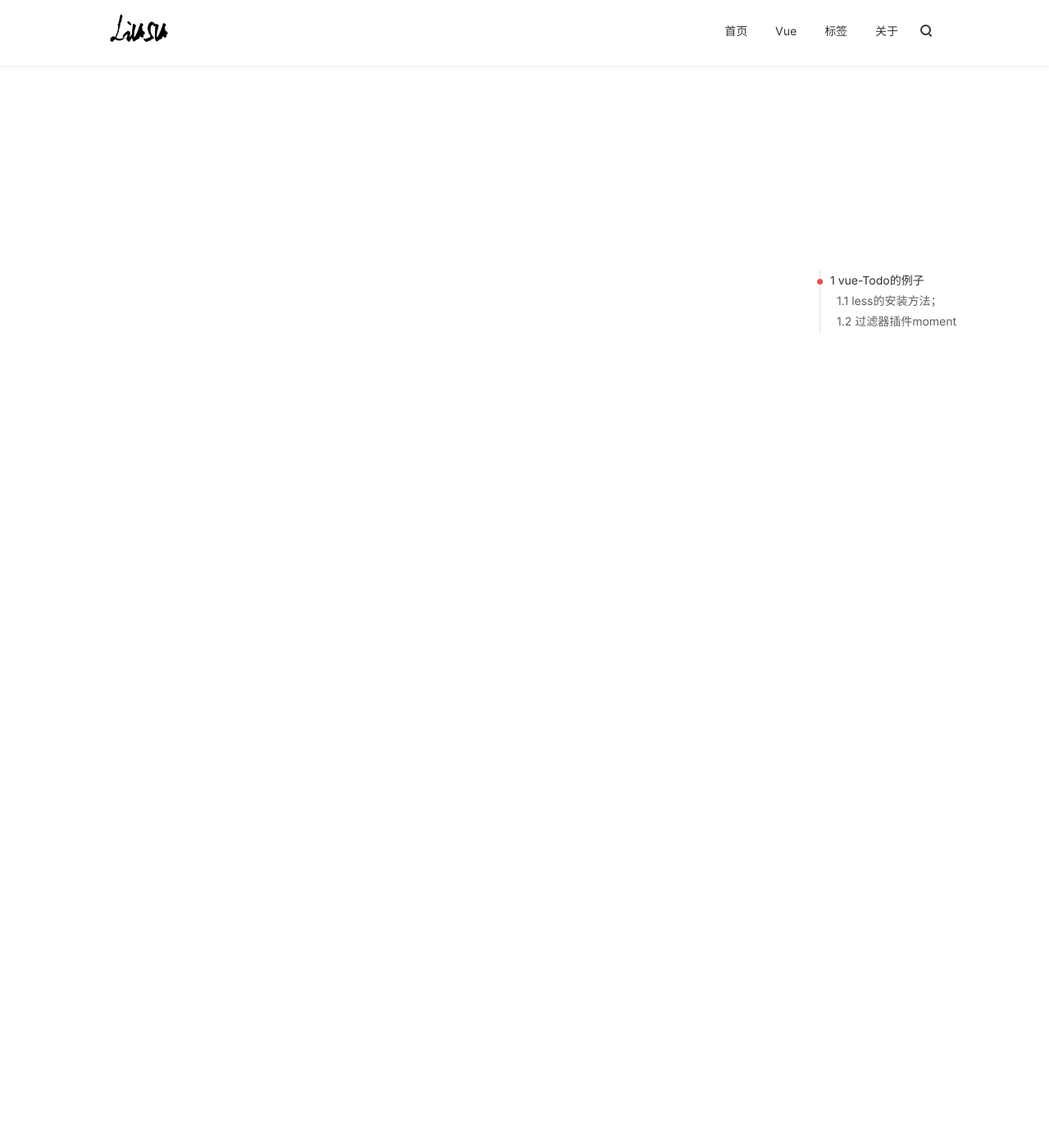
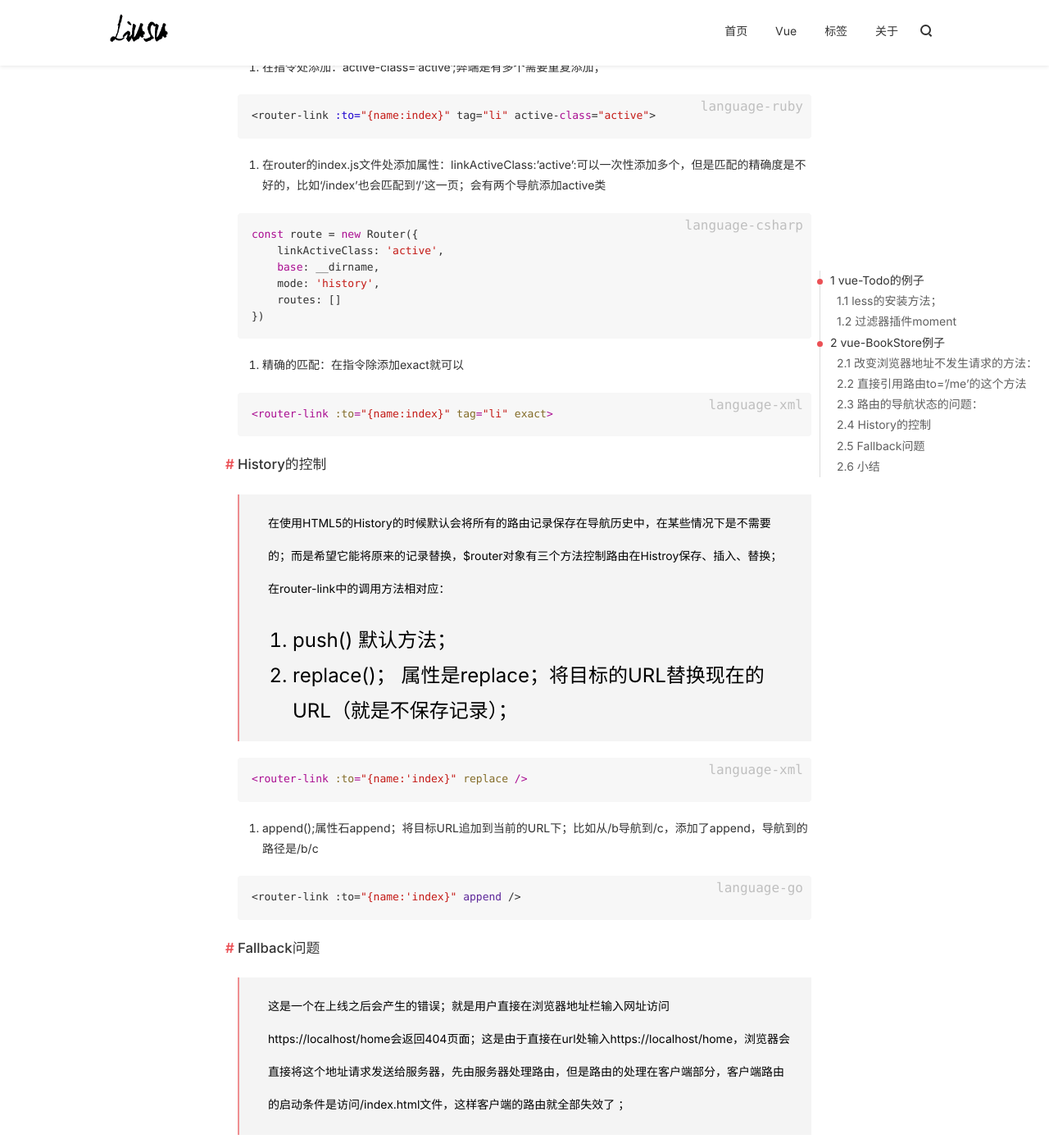
Before and after one commit to liusu0913/liusu0913.github.io, a Jekyll site: the page built from _posts/vue/2018-1-22-vue_Todo.md, in a window 1280 px wide and 1400 px high, scrolled down 2754 px. Shown: the whole window at 82% size. Built offline with Jekyll 4.4.1, drawn with Linux system fonts in a browser that asks for light colours; nearby versions of some CDN libraries; comment, search, counter and statistics services are not loaded; some of the changed text lies outside the part shown.

Commit message:
liusu0914
bookStore的路由问题

````diff
--- a/_posts/vue/2018-1-22-vue_Todo.md
+++ b/_posts/vue/2018-1-22-vue_Todo.md
@@ -55,3 +55,88 @@ import 'less文件地址'
 ```
 3. 使用过滤器
 > {{ datetime | moment }}
+
+## vue-BookStore例子
+### 改变浏览器地址不发生请求的方法：
+1. 在地址中加入#来欺骗浏览器，地址的改变是因为在进行页面锚点的操作；
+2. 使用HTML5的windows.history功能，使用URL的Hash来模拟一个完整的URL；
+
+### 直接引用路由to='/me'的这个方法
+> 不建议这样显示的引用路由，这样当项目足够大的时候需要更改路由时会比较麻烦，所以在定义路由的时候建议是用‘命名路由’来定义；
+
+> router-link 的tag可以规定页面渲染的元素标签，默认为a标签点击改变
+
+> 改变渲染的跳转的标签，如果里边有子节点（子标签会报一个警告但是不会报错）解决办法是加一个:key值
+
+```html
+<router-link v-for="(book,index) in bookList" :to="{name:'BookContent', params: {id: index+1}}" tag="li" :key="index">
+	<img src="./assets/images/book.jpg" alt="">
+    <p>{{book.name}}</p>
+</router-link>
+```
+
+> 组件复用的触发条件：比如'/book/1'导航到'/book/2'原来的组件会被复用
+
+> 组件的复用解决办法：不会触发生命周期钩子函数；利用watch监听路由参数的变化，在进行相应的操作；
+
+###  路由的导航状态的问题：
+1. 在指令处添加：active-class='active';弊端是有多个需要重复添加；
+
+```html
+<router-link :to="{name:index}" tag="li" active-class="active">
+```
+2. 在router的index.js文件处添加属性：linkActiveClass:'active':可以一次性添加多个，但是匹配的精确度是不好的，比如‘/index’也会匹配到‘/’这一页；会有两个导航添加active类
+
+```javascript
+const route = new Router({
+    linkActiveClass: 'active',
+    base: __dirname,
+    mode: 'history',
+    routes: []
+})
+```
+3. 精确的匹配：在指令除添加exact就可以
+
+```html
+<router-link :to="{name:index}" tag="li" exact>
+```
+### History的控制
+> 在使用HTML5的History的时候默认会将所有的路由记录保存在导航历史中，在某些情况下是不需要的；而是希望它能将原来的记录替换，$router对象有三个方法控制路由在Histroy保存、插入、替换；在router-link中的调用方法相对应：
+1. push() 默认方法；
+2. replace()； 属性是replace；将目标的URL替换现在的URL（就是不保存记录）；
+
+```html
+<router-link :to="{name:'index}" replace />
+```
+3. append();属性石append；将目标URL追加到当前的URL下；比如从/b导航到/c，添加了append，导航到的路径是/b/c
+
+```html
+<router-link :to="{name:'index}" append />
+```
+### Fallback问题
+> 这是一个在上线之后会产生的错误；就是用户直接在浏览器地址栏输入网址访问https://localhost/home会返回404页面；这是由于直接在url处输入https://localhost/home，浏览器会直接将这个地址请求发送给服务器，先由服务器处理路由，但是路由的处理在客户端部分，客户端路由的启动条件是访问/index.html文件，这样客户端的路由就全部失效了 ；
+
+- [x] 解决办法：将所有发送到服务器端的URL请求利用服务器端的URLRewrite模板重新转发给index页面，返回页面，再让客户端的路由自己处理，浏览器地址栏的URL保持不变；这个问题开发期不存在，webpack已经webpack.dev.config.js在配置了；
+
+```javascript
+ devServer: {
+    ...
+    // 处理fallback的wenpack代码
+    historyApiFallback: {
+      rewrites: [
+        { from: /.*/, to: path.posix.join(config.dev.assetsPublicPath, 'index.html') },
+      ],
+    },
+    ...
+ }
+```
+### 小结
+> 上边是处理了项目中的路由部分；
+
+1. 改变url不发生请求的两种方式
+2. vue路由的命名路由的方式来定义路由，好处是为以后的项目的更好的维护；
+3. vue路由的参数的传递‘自定义路由/：id的形式’
+4. 利用自定义路由和watch来处理组件复用的问题；
+5. 路由利用HTML5的History模式时的三种属性的应用(push默认，replace替代，append追加)
+6. 路由添加导航选中状态的三种方式：active-class='active', linkActiveClass:'active', exact(精确匹配这个标签是加载想精确的那一页)；
+7. Fallback的问题的出现原因和解决办法
````
